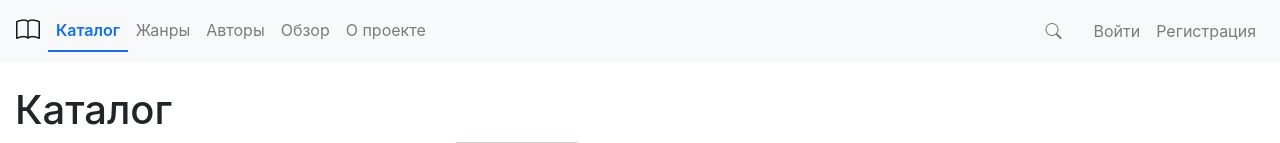
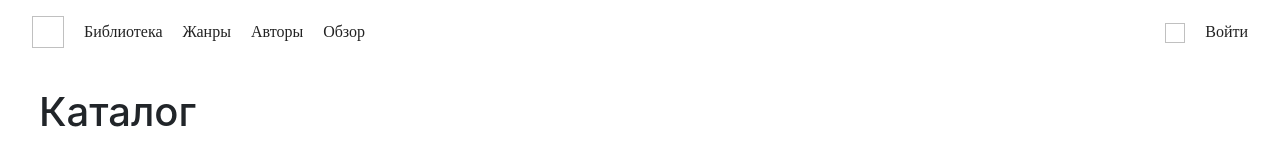
Before and after one commit to Maxim2165/Proekt_web_bubluotaca, a Django app: page /catalog/ in a window 1280 px wide. Shown: the top 143 px of the page. Run offline with Django 5.2, Linux system fonts and the light colour scheme; data comes from the database, SQL or seed files in the repository.

Commit message:
24.01.25 внедрение нового дизайна - 1) верхняя панель кнопок

```diff
--- a/static/css/global.css
+++ b/static/css/global.css
@@ -1,10 +1,11 @@
-/* Ограничиваем максимальную ширину контента */
-.container-fluid,
-.container-fluid .row,
-.container-fluid .col {
+/* Основной контейнер сайта */
+.site-wrapper {
     max-width: 1440px;
     margin-left: auto;
     margin-right: auto;
+    padding-left: 24px;
+    padding-right: 24px;
+    box-sizing: border-box;
 }
 
 /* Дополнительно для каталога, если добавишь класс book-row */
--- /dev/null
+++ b/static/css/top_bar.css
@@ -0,0 +1,39 @@
+.top-bar {
+  display: flex;
+  justify-content: space-between;
+  align-items: center;
+
+  height: 64px;
+  padding: 0 8px;
+
+  font-family: "New York", serif;
+}
+
+.top-bar-left,
+.top-bar-right {
+  display: flex;
+  align-items: center;
+  gap: 20px;
+}
+
+.top-bar-logo img {
+  width: 32px;
+  height: 32px;
+}
+
+.top-bar-link {
+  text-decoration: none;
+  color: #222;
+  font-size: 16px;
+  white-space: nowrap;
+}
+
+.top-bar-link:hover {
+  text-decoration: underline;
+}
+
+.top-bar-icon img {
+  width: 20px;
+  height: 20px;
+  cursor: pointer;
+}
--- a/templates/base.html
+++ b/templates/base.html
@@ -15,109 +15,13 @@
   <link rel="stylesheet" href="{% static 'books/css/catalog.css' %}">
   <link rel="stylesheet" href="{% static 'users/css/profile_analytics.css' %}">
   <link rel="stylesheet" href="{% static 'css/global.css' %}">
-
+  <link rel="stylesheet" href="{% static 'css/top_bar.css' %}">
 
 </head>
 <body>
 
-<nav class="navbar navbar-expand navbar-light bg-light">
-
-  <!-- ЛОГО -->
-  <a class="navbar-brand d-flex align-items-center {% if request.resolver_match.url_name == 'home' %}active{% endif %}"
-   href="{% url 'pages:home' %}">
-  <i class="bi bi-book"></i>
-  <style>
-.navbar-brand i {
-  font-size: 1.5rem;
-  margin-right: -2.5rem;
-}
-</style>
-  </a>
-
-  <!-- ОСНОВНАЯ НАВИГАЦИЯ -->
-  <ul class="navbar-nav mr-auto ml-3">
-
-    <li class="nav-item">
-      <a class="nav-link {% if request.resolver_match.url_name == 'catalog' %}active{% endif %}"
-         href="{% url 'books:catalog' %}">
-        Каталог
-      </a>
-    </li>
-
-    <li class="nav-item">
-      <a class="nav-link {% if request.resolver_match.url_name in 'genre_list genre_detail' %}active{% endif %}"
-         href="{% url 'books:genre_list' %}">
-        Жанры
-      </a>
-    </li>
-
-    <li class="nav-item">
-      <a class="nav-link {% if request.resolver_match.url_name in 'author_list author_detail' %}active{% endif %}"
-         href="{% url 'books:author_list' %}">
-        Авторы
-      </a>
-    </li>
-
-    <!-- 🔥 ОБЗОР (АНАЛИТИКА САЙТА) -->
-    <li class="nav-item">
-      <a class="nav-link {% if request.resolver_match.url_name == 'dashboard' %}active{% endif %}"
-         href="{% url 'analytics:dashboard' %}">
-        Обзор
-      </a>
-    </li>
-
-    <li class="nav-item">
-      <a class="nav-link {% if request.resolver_match.url_name == 'about' %}active{% endif %}"
-         href="{% url 'pages:about' %}">
-        О проекте
-      </a>
-    </li>
-
-  </ul>
-
-<!-- ИКОНКА ПОИСКА -->
-<ul class="navbar-nav ml-2">
-  <li class="nav-item">
-    <a class="nav-link" href="{% url 'search:search' %}" title="Поиск">
-      <i class="bi bi-search"></i>
-    </a>
-  </li>
-</ul>
-
-  <!-- ПОЛЬЗОВАТЕЛЬ -->
-  <ul class="navbar-nav ml-3">
-    {% if user.is_authenticated %}
-      <li class="nav-item">
-        <a class="nav-link {% if request.resolver_match.url_name == 'profile' %}active{% endif %}"
-           href="{% url 'users:profile' %}">
-          Профиль
-        </a>
-      </li>
-      <li class="nav-item">
-        <form method="post" action="{% url 'users:logout' %}">
-          {% csrf_token %}
-          <input type="hidden" name="next" value="{{ request.get_full_path }}">
-          <button class="btn btn-link nav-link" type="submit">Выйти</button>
-        </form>
-      </li>
-    {% else %}
-      <li class="nav-item">
-        <a class="nav-link {% if request.resolver_match.url_name == 'login' %}active{% endif %}"
-           href="{% url 'users:login' %}">
-          Войти
-        </a>
-      </li>
-      <li class="nav-item">
-        <a class="nav-link {% if request.resolver_match.url_name == 'register' %}active{% endif %}"
-           href="{% url 'users:register' %}">
-          Регистрация
-        </a>
-      </li>
-    {% endif %}
-  </ul>
-
-</nav>
-
+<div class="site-wrapper">
+{% include "includes/top_bar.html" %}
 <div class="container-fluid mt-4">
   {% block content %}{% endblock %}
 </div>
@@ -125,7 +29,7 @@
 <footer class="text-center py-3">
   © {{ now.year }} Online Library
 </footer>
-
+</div>
 <script src="https://cdn.jsdelivr.net/npm/jquery@3.6.1/dist/jquery.slim.min.js"></script>
 <script src="https://cdn.jsdelivr.net/npm/bootstrap@4.6.2/dist/js/bootstrap.bundle.min.js"></script>
 </body>
--- /dev/null
+++ b/templates/includes/top_bar.html
@@ -0,0 +1,51 @@
+<nav class="top-bar">
+
+  <!-- ЛЕВАЯ ЧАСТЬ -->
+  <div class="top-bar-left">
+
+    <!-- ЛОГО / ГЛАВНАЯ -->
+    <a href="{% url 'pages:home' %}" class="top-bar-logo">
+      <img class="buttons-child" alt="">
+    </a>
+
+    <!-- НАВИГАЦИЯ -->
+    <a href="{% url 'books:catalog' %}" class="top-bar-link">
+      Библиотека
+    </a>
+
+    <a href="{% url 'books:genre_list' %}" class="top-bar-link">
+      Жанры
+    </a>
+
+    <a href="{% url 'books:author_list' %}" class="top-bar-link">
+      Авторы
+    </a>
+
+    <a href="{% url 'analytics:dashboard' %}" class="top-bar-link">
+      Обзор
+    </a>
+
+  </div>
+
+  <!-- ПРАВАЯ ЧАСТЬ -->
+  <div class="top-bar-right">
+
+    <!-- ПОИСК -->
+    <a href="{% url 'search:search' %}" class="top-bar-icon">
+      <img class="search-icon" alt="">
+    </a>
+
+    <!-- ПРОФИЛЬ -->
+    {% if user.is_authenticated %}
+      <a href="{% url 'users:profile' %}" class="top-bar-link">
+        Читательская карточка
+      </a>
+    {% else %}
+      <a href="{% url 'users:login' %}" class="top-bar-link">
+        Войти
+      </a>
+    {% endif %}
+
+  </div>
+
+</nav>
```
